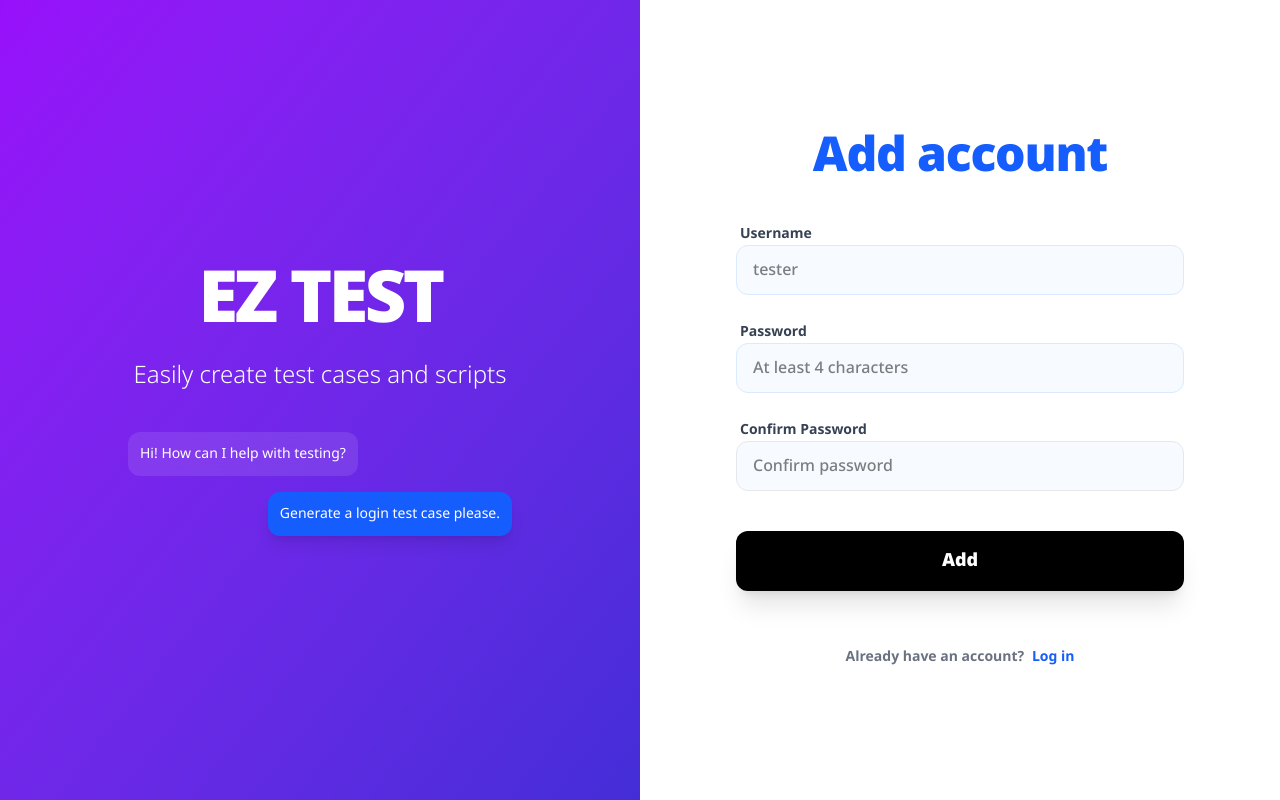
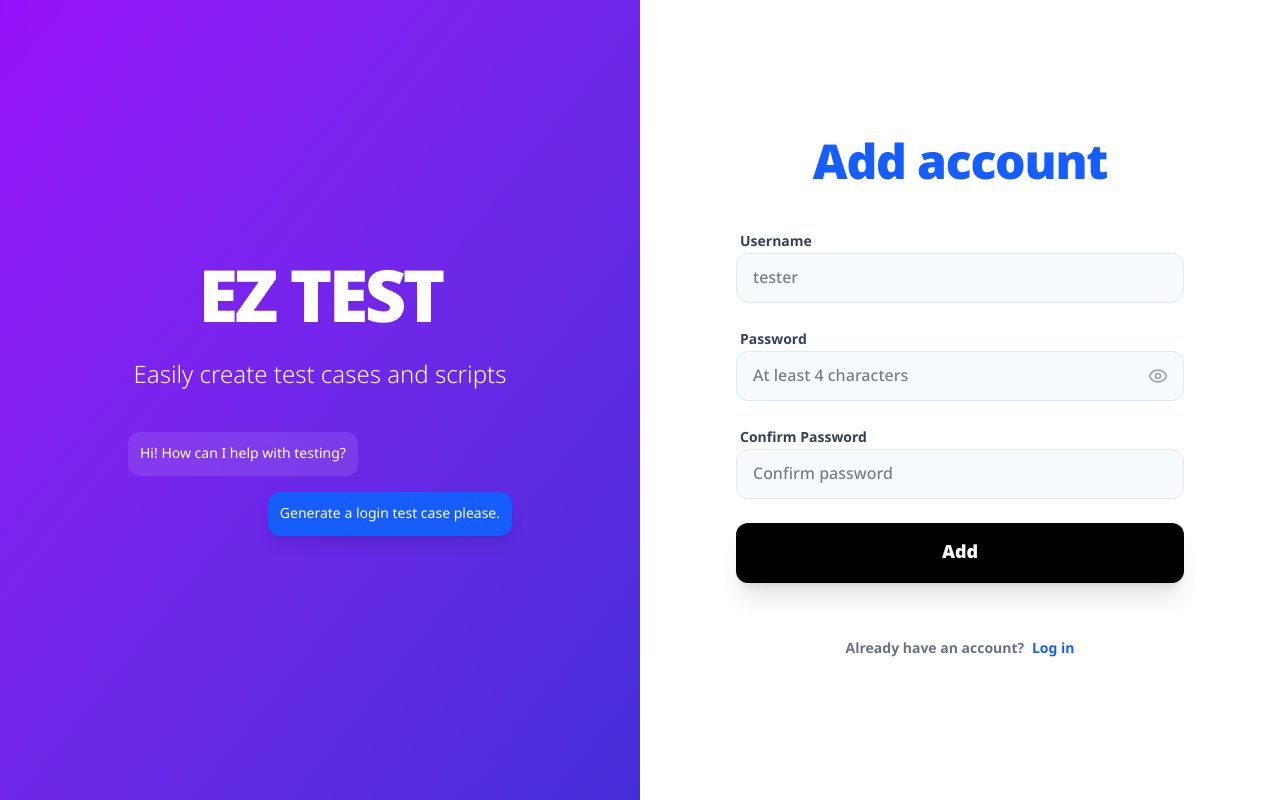
Before and after one commit to wanmaimarkz/sn-testgeneration-app, a Next.js app in the folder frontend/: page /register in a window 1280 px wide. Built offline with nearby package versions, Linux system fonts and the light colour scheme.

Commit message:
connect auth

```diff
--- a/frontend/app/(auth)/login/page.tsx
+++ b/frontend/app/(auth)/login/page.tsx
@@ -1,22 +1,89 @@
 'use client';
-import { useState } from 'react';
+import { useEffect, useState } from 'react';
 import Link from 'next/link';
-import { Eye, EyeOff } from 'lucide-react';
+import { Eye, EyeOff, Loader2 } from 'lucide-react';
+import { useRouter } from 'next/navigation';
 
 export default function LoginPage() {
   const [showPassword, setShowPassword] = useState(false);
+  const router = useRouter();
+  const [isLoading, setIsLoading] = useState(false);
+  const [error, setError] = useState('');
+
+  // State สำหรับเก็บค่าจาก Input
+  const [formData, setFormData] = useState({
+    email: '',
+    password: ''
+  });
+
+  // ตั้งเวลาให้ Error หายไปเอง
+  useEffect(() => {
+    if (error) {
+      const timer = setTimeout(() => setError(''), 5000);
+      return () => clearTimeout(timer);
+    }
+  }, [error]);
+
+  const handleSubmit = async (e: React.FormEvent) => {
+    e.preventDefault();
+    setIsLoading(true);
+    setError('');
+
+    try {
+      const response = await fetch('http://127.0.0.1:8000/api/auth/login', {
+        method: 'POST',
+        headers: { 'Content-Type': 'application/json' },
+        body: JSON.stringify({
+          username: formData.email, // Backend ของคุณรับค่าในชื่อ username
+          password: formData.password
+        }),
+      });
+
+      const data = await response.json();
+
+      if (!response.ok) {
+        throw new Error(data.detail || 'Login failed');
+      }
+
+      // Login สำเร็จ: เก็บข้อมูลผู้ใช้และไปหน้า Dashboard
+      if (response.ok) {
+        // บันทึกใน LocalStorage ตามเดิมสำหรับใช้งานในหน้าเว็บ
+        localStorage.setItem('user', JSON.stringify(data));
+
+        document.cookie = "isLoggedIn=true; path=/; max-age=86400"; // อยู่ได้ 1 วัน
+
+        router.push('/');
+      }
+
+    } catch (err: any) {
+      setError(err.message);
+    } finally {
+      setIsLoading(false);
+    }
+  };
 
   return (
     <div className="w-full max-w-sm">
-      <h2 className="text-4xl font-bold text-gray-900 mb-2 text-center">Sign In</h2>
-      <p className="text-gray-500 text-center mb-8 font-light">Welcome back! Please enter your details.</p>
+      <div className="flex flex-col items-center gap-1">
+        <h2 className="text-5xl font-black text-blue-600 tracking-tight">Login</h2>
+        <p className="text-gray-500 text-center mb-8 font-light">Welcome back! Please enter your details.</p>
+      </div>
 
-      <form className="space-y-5">
+      {error && (
+        <div className="mb-4 p-3 bg-red-50 border border-red-200 text-red-600 text-sm rounded-xl font-medium animate-in fade-in slide-in-from-top-1">
+          {error}
+        </div>
+      )}
+
+      <form className="space-y-5" onSubmit={handleSubmit} method='POST'>
         <div>
           <label className="block text-sm font-semibold text-gray-700 mb-1">Email</label>
           <input
             type="email"
-            className="w-full p-3 border border-gray-200 rounded-xl focus:ring-2 focus:ring-purple-500 outline-none transition-all hover:border-purple-300"
+            required
+            value={formData.email}
+            onChange={(e) => setFormData({...formData, email: e.target.value})}
+            className="w-full text-black p-3 border border-gray-200 rounded-xl focus:ring-2 focus:ring-purple-500 outline-none transition-all hover:border-purple-300"
             placeholder="name@company.com"
           />
         </div>
@@ -25,7 +92,10 @@ export default function LoginPage() {
           <div className="relative">
             <input
               type={showPassword ? "text" : "password"}
-              className="w-full p-3 border border-gray-200 rounded-xl focus:ring-2 focus:ring-purple-500 outline-none transition-all"
+              required
+              value={formData.password}
+              onChange={(e) => setFormData({...formData, password: e.target.value})}
+              className="w-full text-black p-3 border border-gray-200 rounded-xl focus:ring-2 focus:ring-purple-500 outline-none transition-all"
               placeholder="Enter your password..."
             />
             <button
@@ -42,8 +112,11 @@ export default function LoginPage() {
           <Link href="/reset-password" className="text-sm text-blue-600 hover:underline">Forgot Password?</Link>
         </div>
 
-        <button className="w-full bg-gray-900 text-white py-3.5 rounded-xl font-bold hover:bg-black transition-all active:scale-[0.98] shadow-lg">
-          Sign In
+        <button
+          disabled={isLoading}
+          className="w-full bg-gray-900 text-white py-3.5 rounded-xl font-bold hover:bg-black transition-all active:scale-[0.98] shadow-lg flex items-center justify-center gap-2"
+        >
+          {isLoading ? <Loader2 size={18} className="animate-spin" /> : 'Sign In'}
         </button>
       </form>
 
--- a/frontend/app/(auth)/register/page.tsx
+++ b/frontend/app/(auth)/register/page.tsx
@@ -1,39 +1,108 @@
 'use client';
 import Link from 'next/link';
-import { useState } from 'react';
+import { useState, useEffect } from 'react';
+import { useRouter } from 'next/navigation'; // ใช้สำหรับการเปลี่ยนหน้า
+import { Eye, EyeOff, Loader2 } from 'lucide-react';
 
 export default function RegisterPage() {
+  const router = useRouter();
   const [showPassword, setShowPassword] = useState(false);
+  const [isLoading, setIsLoading] = useState(false);
+  const [error, setError] = useState('');
+
+  // 1. สร้าง State สำหรับเก็บข้อมูลจากฟอร์ม
+  const [formData, setFormData] = useState({
+    username: '',
+    password: '',
+    confirmPassword: ''
+  });
+
+  // 2. ตั้งเวลาให้ Error หายไปเอง
+  useEffect(() => {
+    if (error) {
+      const timer = setTimeout(() => setError(''), 5000);
+      return () => clearTimeout(timer);
+    }
+  }, [error]);
+
+  // 3. ฟังก์ชันสำหรับส่งข้อมูลไปยัง Backend
+  const handleSubmit = async (e: React.FormEvent) => {
+    e.preventDefault();
+    setIsLoading(true);
+    setError('');
+
+    // ตรวจสอบเบื้องต้น: รหัสผ่านต้องตรงกัน
+    if (formData.password !== formData.confirmPassword) {
+      setError("Passwords do not match");
+      setIsLoading(false);
+      return;
+    }
+
+    try {
+      // ยิง API ไปยัง Backend ที่ Port 8000
+      const response = await fetch('http://127.0.0.1:8000/api/auth/register', {
+        method: 'POST',
+        headers: { 'Content-Type': 'application/json' },
+        body: JSON.stringify({
+          username: formData.username,
+          password: formData.password
+        }),
+      });
+
+      const data = await response.json();
+
+      if (!response.ok) {
+        throw new Error(data.detail || 'Registration failed');
+      }
+
+      // เมื่อสมัครสำเร็จ ให้ส่งไปหน้า Login
+      router.push('/login');
+
+    } catch (err: any) {
+      setError(err.message);
+    } finally {
+      setIsLoading(false);
+    }
+  };
 
   return (
     <div className="w-full flex items-center justify-center p-8 md:p-16 bg-white overflow-y-auto min-h-full">
       <div className="w-full max-w-md space-y-10 animate-in fade-in zoom-in-95 duration-500">
-        {/* หัวข้อ Sign Up */}
         <div className="text-center">
           <h2 className="text-5xl font-black text-blue-600 tracking-tight">Add account</h2>
         </div>
 
-        <form className="space-y-6" onSubmit={(e) => {
-          e.preventDefault();
-          window.location.href = '/login';
-        }} method='POST'
-          action="api/auth/register">
-          {/* ช่อง Email */}
+        {/* แสดงข้อความแจ้งเตือน Error */}
+        {error && (
+          <div className="p-3 bg-red-50 border border-red-200 text-red-600 text-sm rounded-xl font-medium animate-in slide-in-from-top-1">
+            {error}
+          </div>
+        )}
+
+        <form className="space-y-6" onSubmit={handleSubmit} method='POST'>
+          {/* ช่อง Username */}
           <div className="space-y-2">
             <label className="text-sm font-bold text-gray-700 ml-1">Username</label>
             <input
               type="text"
+              required
+              value={formData.username}
+              onChange={(e) => setFormData({...formData, username: e.target.value})}
               placeholder="tester"
               className="w-full px-4 py-3 bg-blue-50/50 border border-blue-100 rounded-xl outline-none focus:ring-2 focus:ring-blue-500 focus:bg-white transition-all text-black font-medium"
             />
           </div>
 
-          {/* ช่อง Password พร้อมปุ่มเปิด/ปิดตา */}
+          {/* ช่อง Password */}
           <div className="space-y-2">
             <label className="text-sm font-bold text-gray-700 ml-1">Password</label>
             <div className="relative">
               <input
                 type={showPassword ? "text" : "password"}
+                required
+                minLength={4}
+                value={formData.password}
+                onChange={(e) => setFormData({...formData, password: e.target.value})}
                 placeholder="At least 4 characters"
                 className="w-full px-4 py-3 bg-blue-50/50 border border-blue-100 rounded-xl outline-none focus:ring-2 focus:ring-blue-500 focus:bg-white transition-all text-black font-medium"
               />
@@ -41,6 +110,7 @@ export default function RegisterPage() {
                 type="button"
                 onClick={() => setShowPassword(!showPassword)}
                 className="absolute right-4 top-1/2 -translate-y-1/2 text-gray-400 hover:text-blue-600 transition-colors">
+                {showPassword ? <EyeOff size={20} /> : <Eye size={20} />}
               </button>
             </div>
           </div>
@@ -50,19 +120,22 @@ export default function RegisterPage() {
             <label className="text-sm font-bold text-gray-700 ml-1">Confirm Password</label>
             <input
               type="password"
+              required
+              value={formData.confirmPassword}
+              onChange={(e) => setFormData({...formData, confirmPassword: e.target.value})}
               placeholder="Confirm password"
               className="w-full px-4 py-3 bg-blue-50/50 border border-gray-200 rounded-xl outline-none focus:ring-2 focus:ring-blue-500 focus:bg-white transition-all text-black font-medium"
             />
           </div>
 
-          {/* ปุ่มสมัครสมาชิกสีดำ */}
-          <button className="w-full py-4 bg-black text-white rounded-xl font-black text-lg hover:bg-gray-800 transition-all shadow-xl active:scale-[0.98] mt-4"
-            type="submit">
-            Add
+          <button
+            disabled={isLoading}
+            className="w-full py-4 bg-black text-white rounded-xl font-black text-lg hover:bg-gray-800 transition-all shadow-xl active:scale-[0.98] mt-4 flex items-center justify-center gap-2"
+          >
+            {isLoading ? <Loader2 className="animate-spin" /> : 'Add'}
           </button>
         </form>
 
-        {/* ลิงก์กลับไปหน้า Login */}
         <p className="text-center text-sm font-bold text-gray-500 pt-4">
           Already have an account? <Link href="/login" className="text-blue-600 hover:underline ml-1">Log in</Link>
         </p>
--- /dev/null
+++ b/frontend/middleware.ts
@@ -0,0 +1,23 @@
+import { NextResponse, NextRequest } from 'next/server'
+
+export function middleware(request: NextRequest) {
+  const isAuthenticated = request.cookies.get('isLoggedIn')?.value;
+
+  const isAuthPage = request.nextUrl.pathname.startsWith('/login') ||
+                     request.nextUrl.pathname.startsWith('/register');
+
+  if (!isAuthenticated && !isAuthPage) {
+    return NextResponse.redirect(new URL('/login', request.url));
+  }
+
+  if (isAuthenticated && isAuthPage) {
+    return NextResponse.redirect(new URL('/', request.url)); // กลับไปหน้า Dashboard
+  }
+
+  return NextResponse.next();
+}
+
+// การตั้งค่า matcher เพื่อกำหนดหน้าที่ต้องการให้ตรวจสอบ
+export const config = {
+  matcher: ['/((?!api|_next/static|_next/image|favicon.ico).*)'],
+}
```
Also changed, not shown: frontend/components/SidebarLeft.tsx (+17 -5 lines), 2 other files (tests, documents, lock files or other folders).
